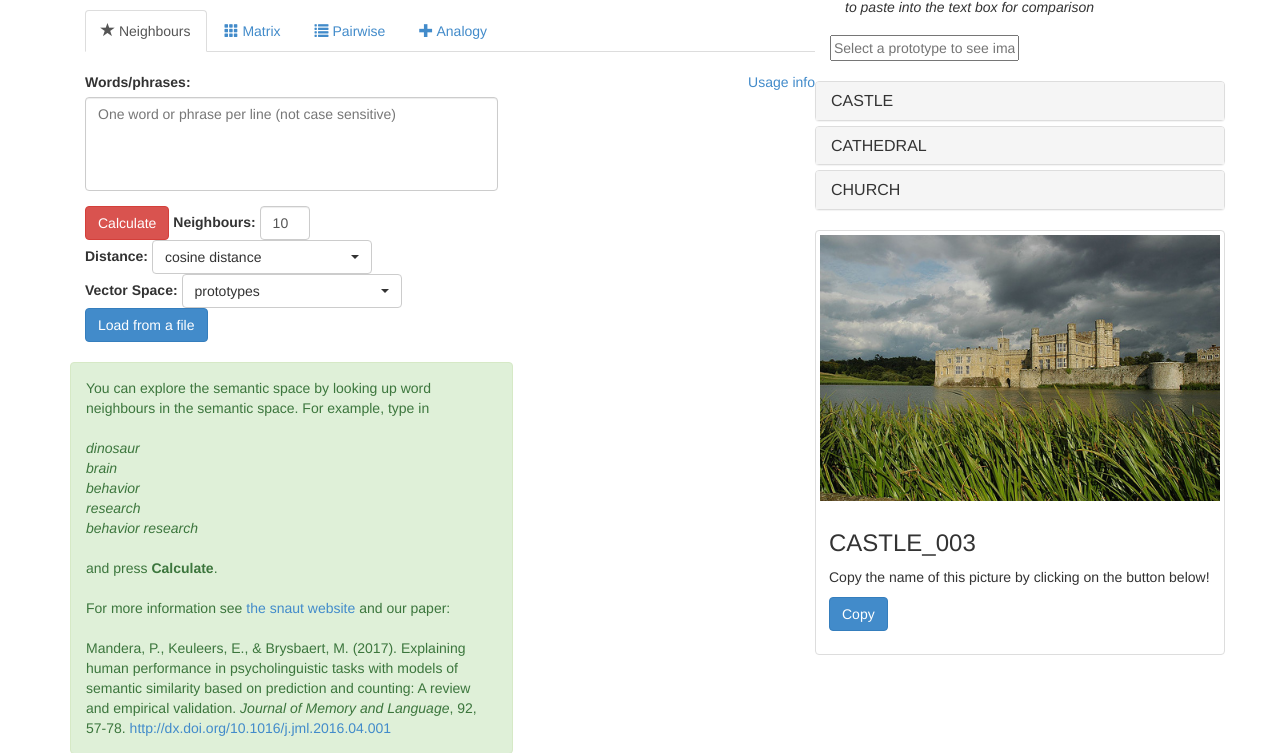
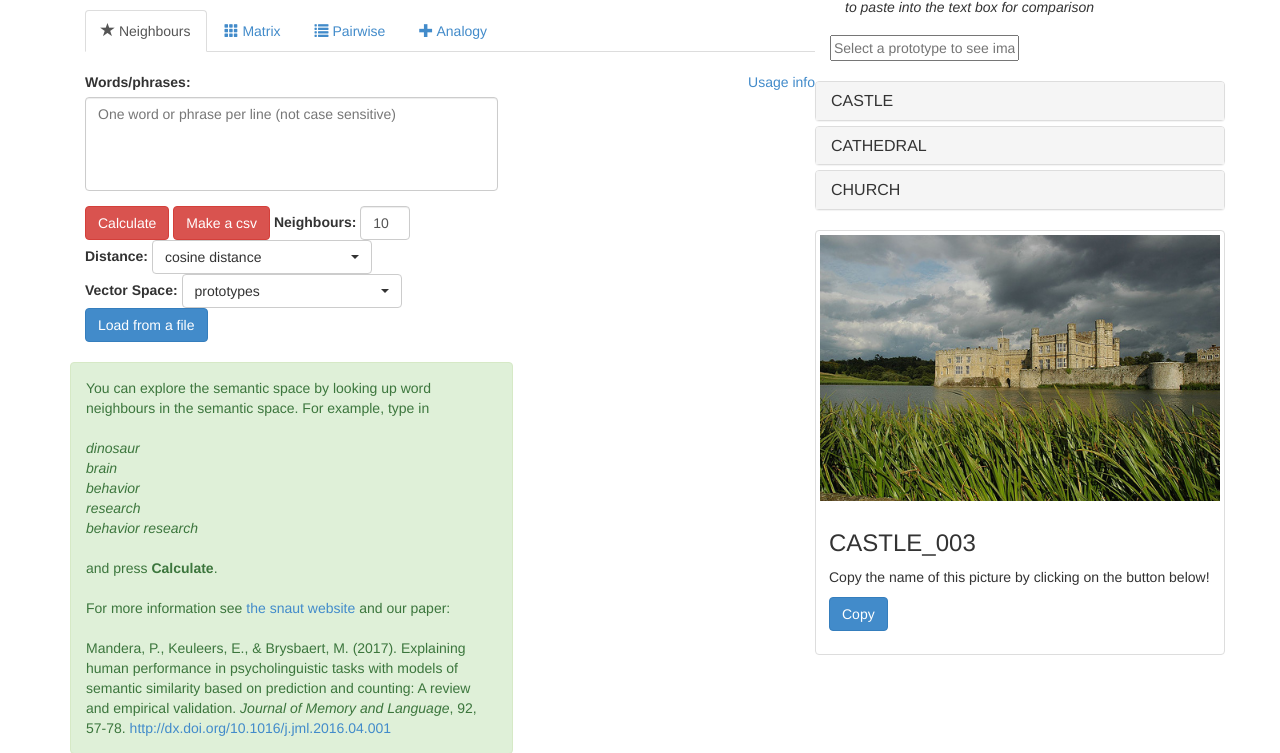
Before and after one commit to porcelluscavia/vectors-webtool, a Python web app: template snaut-english/templates/index.html in a window 1280 px wide. Shown: the part 144-897 px from the top of the page. Run offline with Jinja, Linux system fonts and the light colour scheme; the template is opened without the code that fills it, so the values that code supplies are empty; some libraries are stand-ins or nearby versions.

Commit message:
csv button post not working

```diff
--- a/snaut-english/static/js/snaut/snaut.js
+++ b/snaut-english/static/js/snaut/snaut.js
@@ -1,6 +1,6 @@
 // Generated by CoffeeScript 1.8.0
 (function() {
-  var ArithmeticForm, ArithmeticView, ExploreForm, ExploreView, MatrixForm, MatrixView, MetricsView, PairwiseForm, PairwiseView, Publisher, SemanticSpace, SemanticSpaceLoadForm, SemanticSpaceView, Status, StatusView, alertBox, apiRoot, apiUrls, arithGoId, arithInfoId, arithMetricId, arithNegativeInputId, arithNumberId, arithPositiveInputId, arithResultsId, arrayEqual, createModal, definedAt, distanceTable, docParser, exploreMetricId, exploreNumberId, exploreResultsId, exploreSingleGoId, exploreSingleInputId, exploreVecSpaceId, genericModalId, init, initAvailabilityChecks, initTextAreaLoaders, label, labelAll, loadSemspaceChoiceId, loadSemspaceFormatId, loadSemspaceGoId, loadSemspaceModalBodyId, loadSemspaceModalId, loadSemspaceModalOpenId, loadSemspaceModalSearchId, loadingErrorModalId, loadingModalId, matrixGoId, matrixMetricId, matrixReflistBrowseId, matrixReflistId, matrixTargetSwitchId, matrixTargetlistBrowseId, matrixTargetlistClass, matrixTargetlistId, newLinesToBr, pairGoId, pairListId, pairMetricId,  parseLines, parseLinesColons, showLoading, spaceModalDescId, spaceModalTitleId, statusBoxId, statusRefreshInterval, statusRefreshTimeout, statusSemspaceNameId, submitVForm, successBoxWords, textAreaPairs, updateOptions, warningBoxArith, warningBoxNaWords, withFileReader,
+  var ArithmeticForm, ArithmeticView, ExploreForm, ExploreView, MatrixForm, MatrixView, MetricsView, PairwiseForm, PairwiseView, Publisher, SemanticSpace, SemanticSpaceLoadForm, SemanticSpaceView, Status, StatusView, alertBox, apiRoot, apiUrls, arithGoId, arithInfoId, arithMetricId, arithNegativeInputId, arithNumberId, arithPositiveInputId, arithResultsId, arrayEqual, createModal, definedAt, distanceTable, docParser, exploreMetricId, exploreNumberId, exploreResultsId, exploreCSVGoId, exploreSingleGoId, exploreSingleInputId, exploreVecSpaceId, genericModalId, init, initAvailabilityChecks, initTextAreaLoaders, label, labelAll, loadSemspaceChoiceId, loadSemspaceFormatId, loadSemspaceGoId, loadSemspaceModalBodyId, loadSemspaceModalId, loadSemspaceModalOpenId, loadSemspaceModalSearchId, loadingErrorModalId, loadingModalId, matrixGoId, matrixMetricId, matrixReflistBrowseId, matrixReflistId, matrixTargetSwitchId, matrixTargetlistBrowseId, matrixTargetlistClass, matrixTargetlistId, newLinesToBr, pairGoId, pairListId, pairMetricId,  parseLines, parseLinesColons, showLoading, spaceModalDescId, spaceModalTitleId, statusBoxId, statusRefreshInterval, statusRefreshTimeout, statusSemspaceNameId, submitVForm, successBoxWords, textAreaPairs, updateOptions, warningBoxArith, warningBoxNaWords, withFileReader,
     __bind = function(fn, me){ return function(){ return fn.apply(me, arguments); }; },
     __hasProp = {}.hasOwnProperty,
     __extends = function(child, parent) { for (var key in parent) { if (__hasProp.call(parent, key)) child[key] = parent[key]; } function ctor() { this.constructor = child; } ctor.prototype = parent.prototype; child.prototype = new ctor(); child.__super__ = parent.prototype; return child; };
@@ -17,6 +17,7 @@
       return apiRoot() + ("/similar/" + w1 + "/");
     },
     similarJson: apiRoot() + "/similar/",
+    similarCSV: apiRoot() + "/similar-csv/",
     simMatrix: apiRoot() + "/similarity-matrix/",
     pairwise: apiRoot() + "/pairs/",
     arithmetic: apiRoot() + "/offset/",
@@ -54,6 +55,8 @@
   spaceModalDescId = '#space-modal-desc';
 
   exploreSingleInputId = '#explore-single-input';
+
+  exploreCSVGoId = '#explore-csv-go';
 
   exploreSingleGoId = '#explore-single-go';
 
@@ -190,6 +193,7 @@
       this.pairwise = __bind(this.pairwise, this);
       this.similarityMatrix = __bind(this.similarityMatrix, this);
       this.explore = __bind(this.explore, this);
+      this.exploreCSV = __bind(this.exploreCSV, this);
       this.load = __bind(this.load, this);
       this.availableSpaces = __bind(this.availableSpaces, this);
       this.loadQuery = __bind(this.loadQuery, this);
@@ -251,6 +255,30 @@
         };
       })(this));
     };
+
+     SemanticSpace.prototype.exploreCSV = function(data) {
+      var jsonData;
+      this.notify('explore-working', data);
+      jsonData = JSON.stringify(data);
+      return $.ajax(apiUrls.similarCSV, {
+        type: 'POST',
+        contentType: "application/json; charset=utf-8",
+        data: jsonData
+      }).done((function(_this) {
+        return function(data) {
+          return _this.notify('explore-update', data);
+        };
+      })(this));
+    };
+
+//    SemanticSpace.prototype.exploreCSV = function(data) {
+//      var action, dataJson;
+//      this.notify('explore-csv-working');
+//      action = apiUrls.similarCSV;
+//      dataJson = JSON.stringify(data);
+//      return submitVForm(action, dataJson);
+//    };
+
 
     SemanticSpace.prototype.similarityMatrix = function(data) {
       var action, dataJson;
@@ -347,9 +375,55 @@
       }
     };
 
+    ExploreForm.prototype.gocsv = function() {
+      var data;
+      data = this.collect();
+      if (data.words1.length > 0) {
+        return this.notify('explore-form-csv-go', data);
+      }
+    };
+
     return ExploreForm;
 
   })(Publisher);
+
+//   ExploreCSVForm = (function(_super) {
+//    __extends(ExploreCSVForm, _super);
+//
+//    function ExploreCSVForm() {
+//      this.go = __bind(this.go, this);
+//      return ExploreCSVForm.__super__.constructor.apply(this, arguments);
+//    }
+//
+//    ExploreCSVForm.prototype.collect = function() {
+//      var docs, metric, number, words;
+//      docs = $(exploreSingleInputId).val().split("\n");
+//      words = docs.map(docParser).filter(function(e) {
+//        return e.length > 0;
+//      });
+//      metric = $(exploreMetricId).val();
+//      number = parseInt($(exploreNumberId).val());
+//      vecSpace = $(exploreVecSpaceId).val()
+//
+//      return {
+//        words1: words,
+//        metric: metric,
+//        n: number,
+//        vecSpace: vecSpace
+//      };
+//    };
+//
+//    ExploreCSVForm.prototype.go = function() {
+//      var data;
+//      data = this.collect();
+//      if (data.words1.length > 0) {
+//        return this.notify('explore-form-csv-go', data);
+//      }
+//    };
+//
+//    return ExploreCSVForm;
+//
+//  })(Publisher);
 
 
   MatrixForm = (function(_super) {
@@ -681,8 +755,12 @@
     semspace.subscribe('semspaceViewSpaceLoaded', 'new-space-loaded', semspaceView.hideSpaceLoading);
     semspace.subscribe('semspaceViewSpaceLoadingError', 'space-load-error', semspaceView.spaceLoadingError);
     exploreForm = new ExploreForm;
+//    explorecsvForm = new ExploreCSVForm;
     $(exploreSingleGoId).click(exploreForm.go);
+//    $(exploreCSVGoId).click(explorecsvForm.go);
+    $(exploreCSVGoId).click(exploreForm.gocsv);
     exploreForm.subscribe('semspaceExploreGo', 'explore-form-go', semspace.explore);
+    exploreForm.subscribe('semspaceExploreGo1', 'explore-form-csv-go', semspace.exploreCSV);
     exploreView = new ExploreView;
     semspace.subscribe('exploreViewUpdate', 'explore-update', exploreView.update);
     semspace.subscribe('exploreViewWorking', 'explore-working', exploreView.showWorking);
--- a/snaut-english/templates/index.html
+++ b/snaut-english/templates/index.html
@@ -82,7 +82,10 @@
 		  </div>
 		  <div class="form-inline">
 		    <div class="form-group">
-		      <button class="btn btn-danger" type="button" id="explore-single-go">Calculate</button>
+		      <button class="btn btn-danger" type="button" id="explore-single-go" value="calculate">Calculate</button>
+		    </div>
+			  <div class="form-group">
+		      <button class="btn btn-danger" type="button" id="explore-csv-go" onclick = "", value="csv">Make a csv</button>
 		    </div>
 		    <div class="form-group">
 		      <label for="explore-number">Neighbours:</label>
```
Also changed, not shown: snaut-english/snaut.py (+5 -14 lines).
